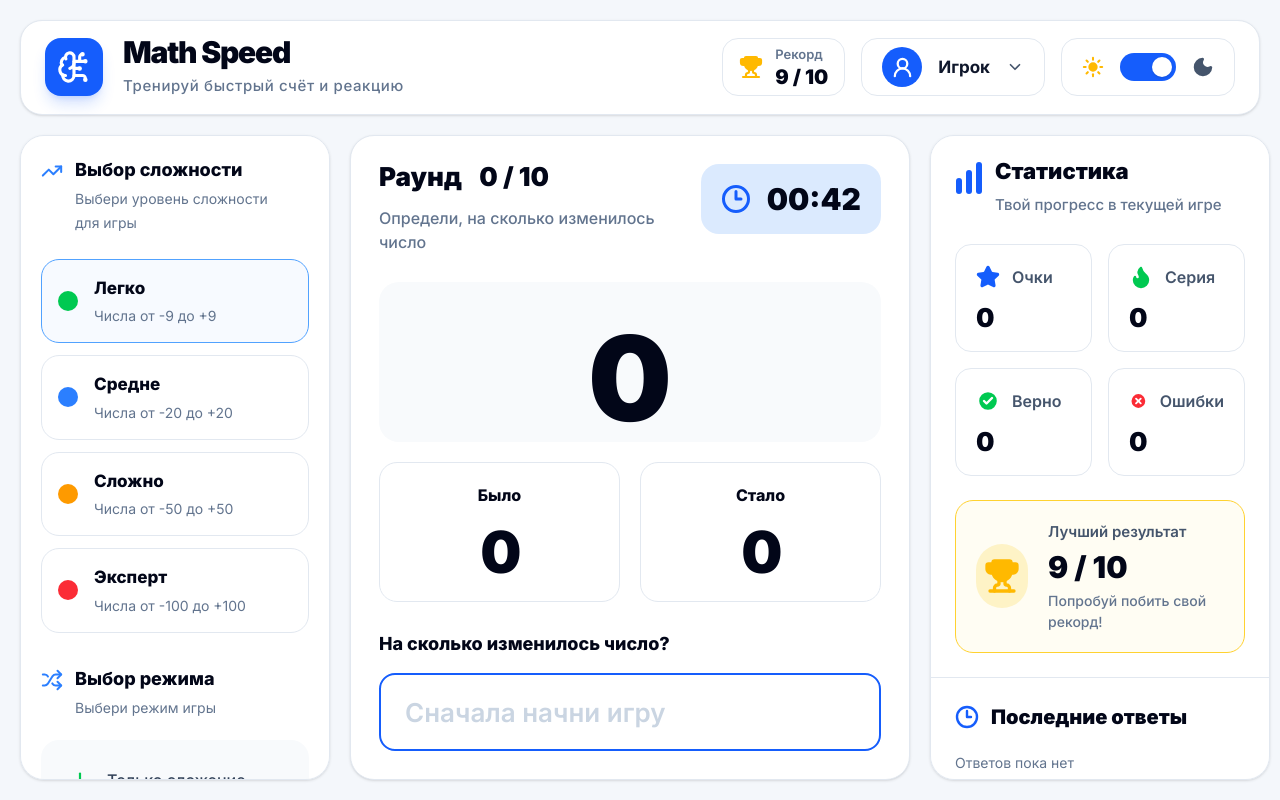
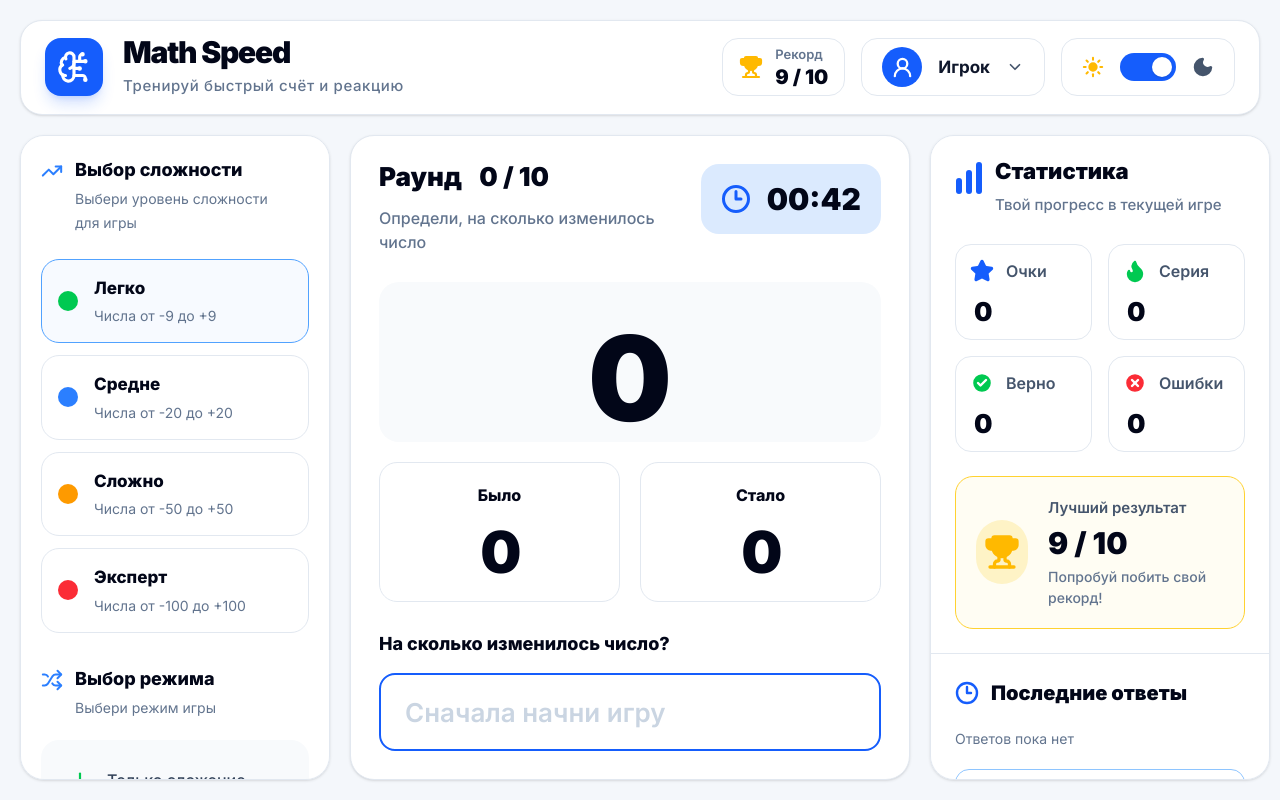
Before and after one commit to AbduLLa-proger/math-speed-game, a React (Vite) app: page / in a window 1280 px wide. Built offline with nearby package versions, Linux system fonts and the light colour scheme.

Commit message:
Style custom scrollbars

```diff
--- a/src/components/Sidebar.tsx
+++ b/src/components/Sidebar.tsx
@@ -72,7 +72,7 @@ export const Sidebar = ({
 }: SidebarProps) => {
   return (
     <aside
-      className={`min-h-0 h-full overflow-y-auto rounded-[24px] border p-5 shadow-sm transition ${
+      className={`custom-scrollbar min-h-0 h-full overflow-y-auto rounded-[24px] border p-5 shadow-sm transition ${
         isDarkMode
           ? "border-slate-700 bg-slate-900"
           : "border-slate-200 bg-white"
--- a/src/components/StatsPanel.tsx
+++ b/src/components/StatsPanel.tsx
@@ -60,7 +60,7 @@ export const StatsPanel = ({
 
   return (
     <aside
-      className={`min-h-0 h-full overflow-y-auto rounded-[24px] border shadow-sm flex flex-col justify-between ${
+      className={`custom-scrollbar min-h-0 h-full overflow-y-auto rounded-[24px] border shadow-sm flex flex-col justify-between ${
         isDarkMode
           ? "border-slate-700 bg-slate-900"
           : "border-slate-200 bg-white"
@@ -98,13 +98,13 @@ export const StatsPanel = ({
             return (
               <div
                 key={item.title}
-                className={`rounded-[16px] border ${isDarkMode ? "border-slate-600 bg-slate-800" : "border-slate-200 bg-white"} p-5`}
+                className={`rounded-[16px] border ${isDarkMode ? "border-slate-600 bg-slate-800" : "border-slate-200 bg-white"} p-3.5`}
               >
                 <div className="flex items-center gap-3">
                   <Icon
                     size={24}
                     strokeWidth={2.4}
-                    className={item.iconClassName}
+                    className={`${item.iconClassName} shrink-0`}
                   />
 
                   <p
@@ -115,7 +115,7 @@ export const StatsPanel = ({
                 </div>
 
                 <p
-                  className={`mt-4 text-[26px] font-black leading-none ${isDarkMode ? "text-white" : "text-slate-950"}`}
+                  className={`ml-1 mt-4 text-[26px] font-black leading-none ${isDarkMode ? "text-white" : "text-slate-950"}`}
                 >
                   {item.value}
                 </p>
--- a/src/index.css
+++ b/src/index.css
@@ -36,3 +36,56 @@ button {
     min-height: 760px;
   }
 }
+
+@layer utilities {
+  .custom-scrollbar {
+    scrollbar-width: thin;
+    scrollbar-color: #94a3b8 transparent;
+  }
+
+  .custom-scrollbar::-webkit-scrollbar {
+    width: 10px;
+    height: 10px;
+  }
+
+  .custom-scrollbar::-webkit-scrollbar-track {
+    background: transparent;
+    margin-block: 12px;
+  }
+
+  .custom-scrollbar::-webkit-scrollbar-thumb {
+    min-height: 48px;
+    border: 3px solid transparent;
+    border-radius: 9999px;
+    background-color: #94a3b8;
+    background-clip: padding-box;
+  }
+
+  .custom-scrollbar::-webkit-scrollbar-thumb:hover {
+    background-color: #3b82f6;
+  }
+
+  .custom-scrollbar.scrollbar-light {
+    scrollbar-color: #94a3b8 transparent;
+  }
+
+  .custom-scrollbar.scrollbar-light::-webkit-scrollbar-thumb {
+    background-color: #94a3b8;
+  }
+
+  .custom-scrollbar.scrollbar-light::-webkit-scrollbar-thumb:hover {
+    background-color: #2563eb;
+  }
+
+  .custom-scrollbar.scrollbar-dark {
+    scrollbar-color: #475569 transparent;
+  }
+
+  .custom-scrollbar.scrollbar-dark::-webkit-scrollbar-thumb {
+    background-color: #475569;
+  }
+
+  .custom-scrollbar.scrollbar-dark::-webkit-scrollbar-thumb:hover {
+    background-color: #60a5fa;
+  }
+}
```
